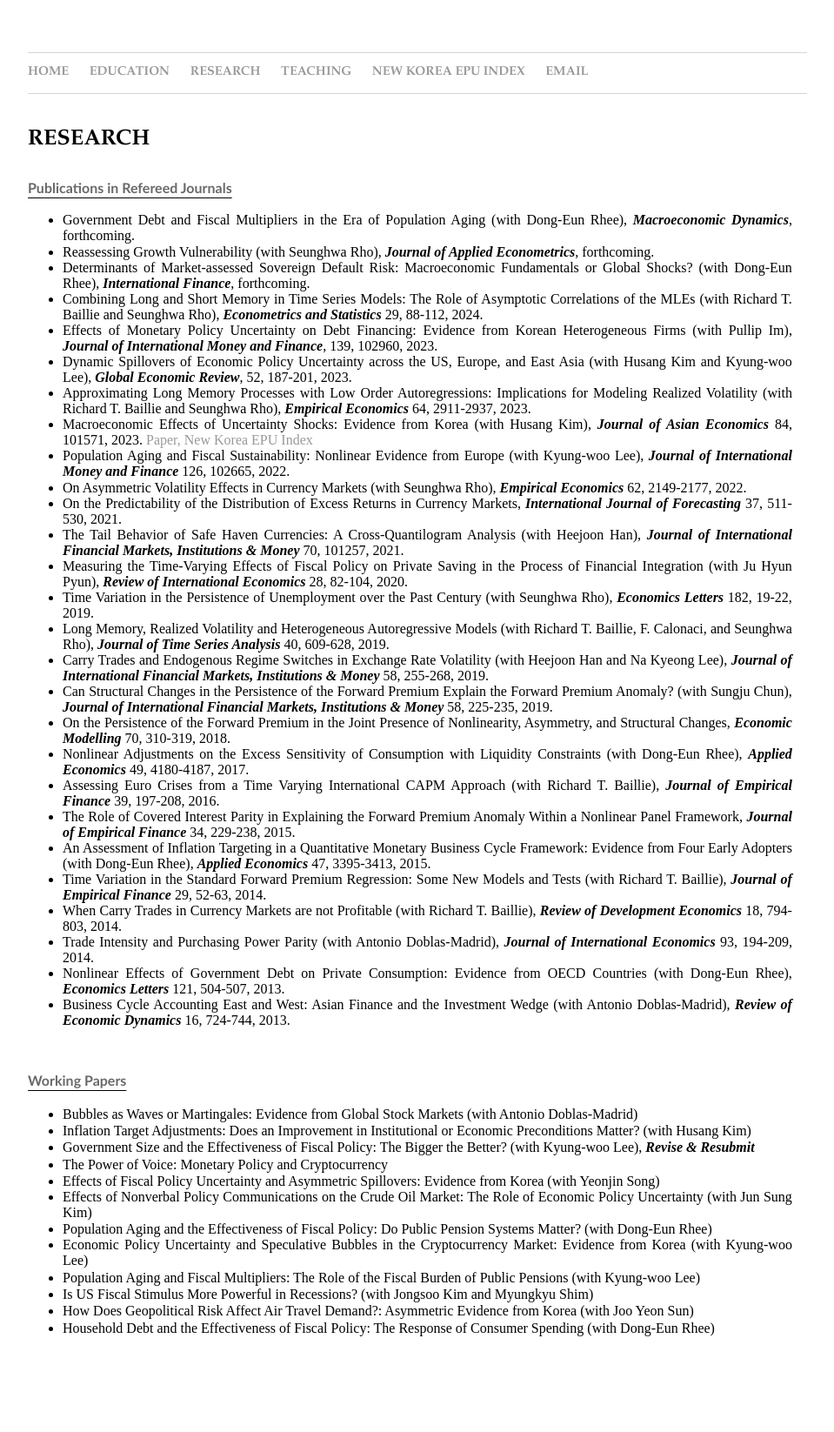
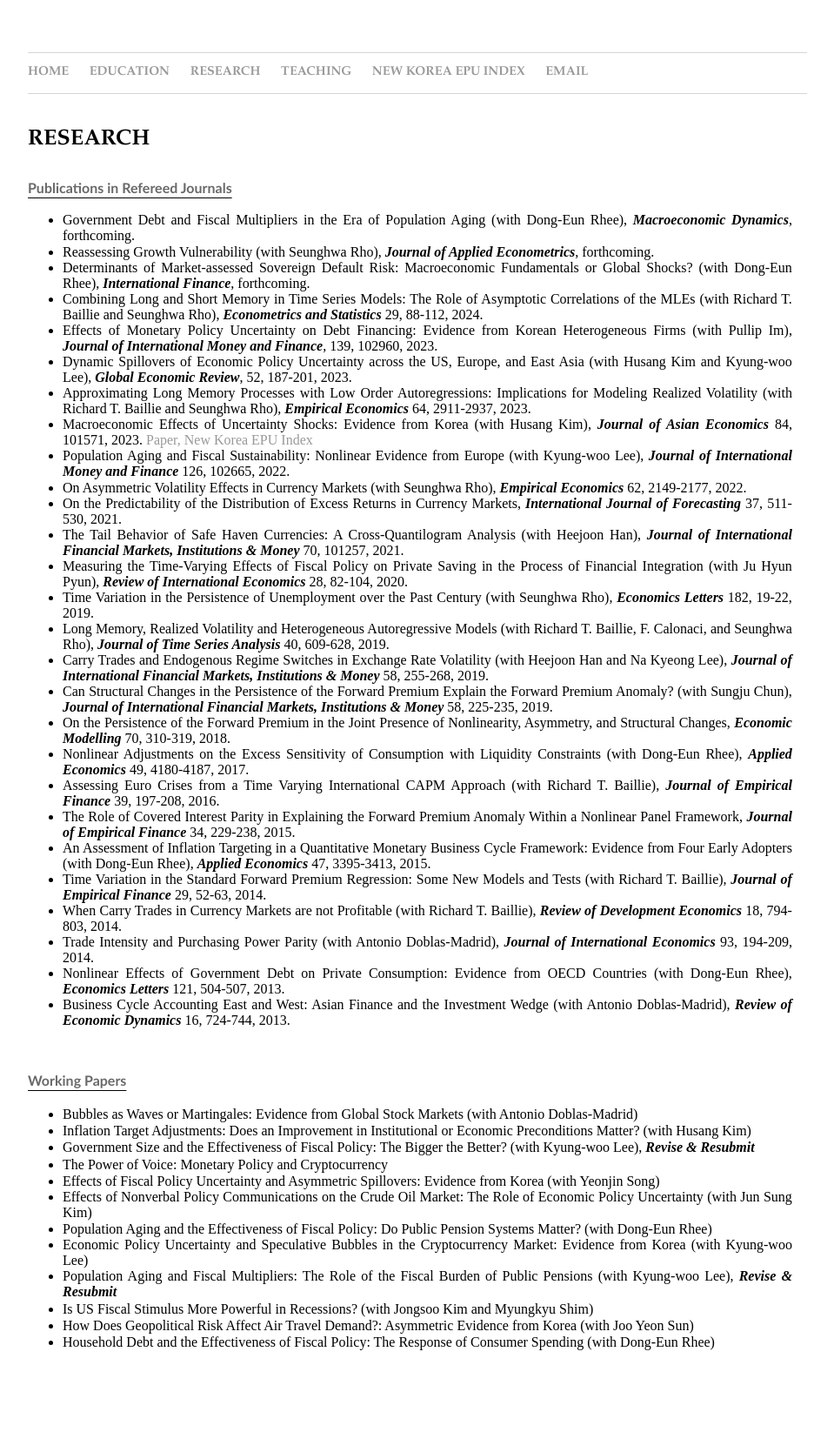
Before and after one commit to dooyeoncho/dooyeoncho.github.io, a Jekyll site: the page built from pages/research.html, in a window 1280 px wide. Shown: the whole page at 87% size, without its empty margins (160-1119 px from the left). Built offline with Jekyll 4.4.1, drawn with Linux system fonts in a browser that asks for light colours.

Commit message:
Update research.html

```diff
--- a/pages/research.html
+++ b/pages/research.html
@@ -65,7 +65,7 @@
 		<span><li>Effects of Nonverbal Policy Communications on the Crude Oil Market: The Role of Economic Policy Uncertainty (with Jun Sung Kim)</li></span>
 		<span><li>Population Aging and the Effectiveness of Fiscal Policy: Do Public Pension Systems Matter? (with Dong-Eun Rhee)</li></span>
 		<span><li>Economic Policy Uncertainty and Speculative Bubbles in the Cryptocurrency Market: Evidence from Korea (with Kyung-woo Lee)</li></span>
-		<span><li>Population Aging and Fiscal Multipliers: The Role of the Fiscal Burden of Public Pensions (with Kyung-woo Lee)</li></span>
+		<span><li>Population Aging and Fiscal Multipliers: The Role of the Fiscal Burden of Public Pensions (with Kyung-woo Lee), <em property="italic"><b>Revise & Resubmit</b></em></li></span>
 		<span><li>Is US Fiscal Stimulus More Powerful in Recessions? (with Jongsoo Kim and Myungkyu Shim)</li></span>
 		<span><li>How Does Geopolitical Risk Affect Air Travel Demand?: Asymmetric Evidence from Korea (with Joo Yeon Sun)</li></span>
 		<span><li>Household Debt and the Effectiveness of Fiscal Policy: The Response of Consumer Spending (with Dong-Eun Rhee)</li></span>
```
